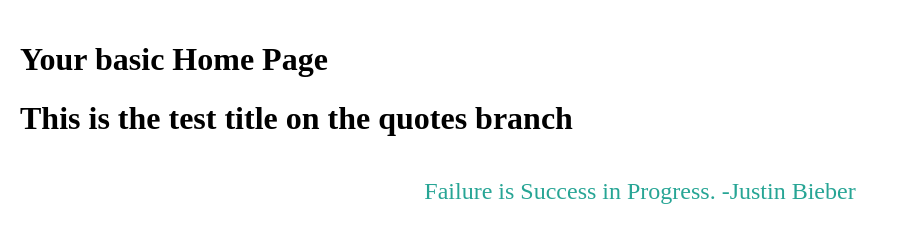
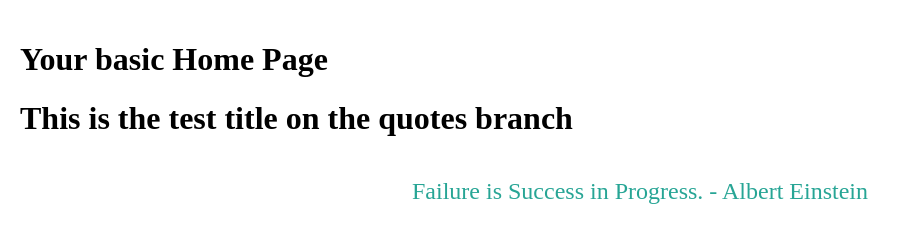
Before and after one commit to vfrtist/GitLab, a plain HTML site: page index.html in a window 1280 px wide. Shown: the whole page, without its empty margins (0-911 px from the left). Drawn offline with Linux system fonts and the light colour scheme.

Commit message:
futch:changed author name

```diff
--- a/index.html
+++ b/index.html
@@ -10,6 +10,6 @@
   <body>
     <h1>Your basic Home Page</h1>
     <h1>This is the test title on the quotes branch</h1>
-    <blockquote>Failure is Success in Progress. -Justin Bieber</blockquote>
+    <blockquote>Failure is Success in Progress. - Albert Einstein</blockquote>
   </body>
 </html>
```
